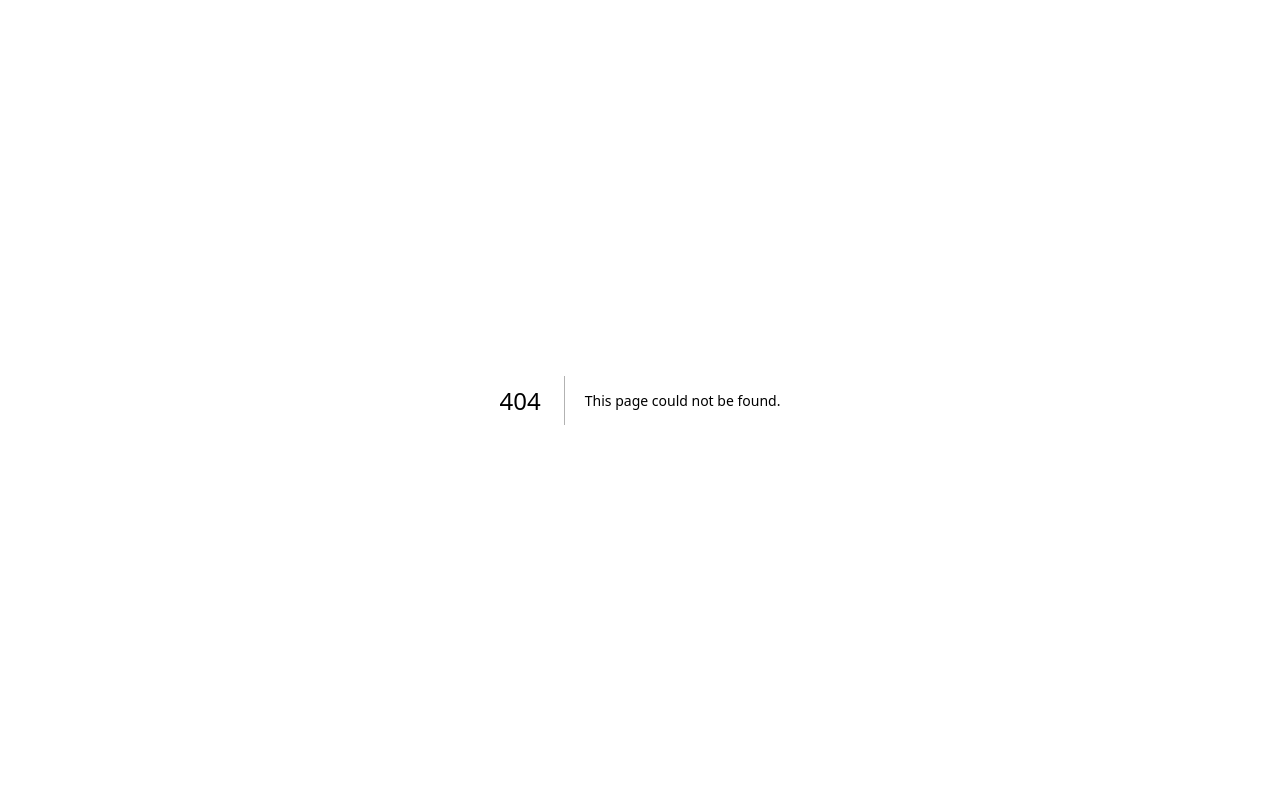
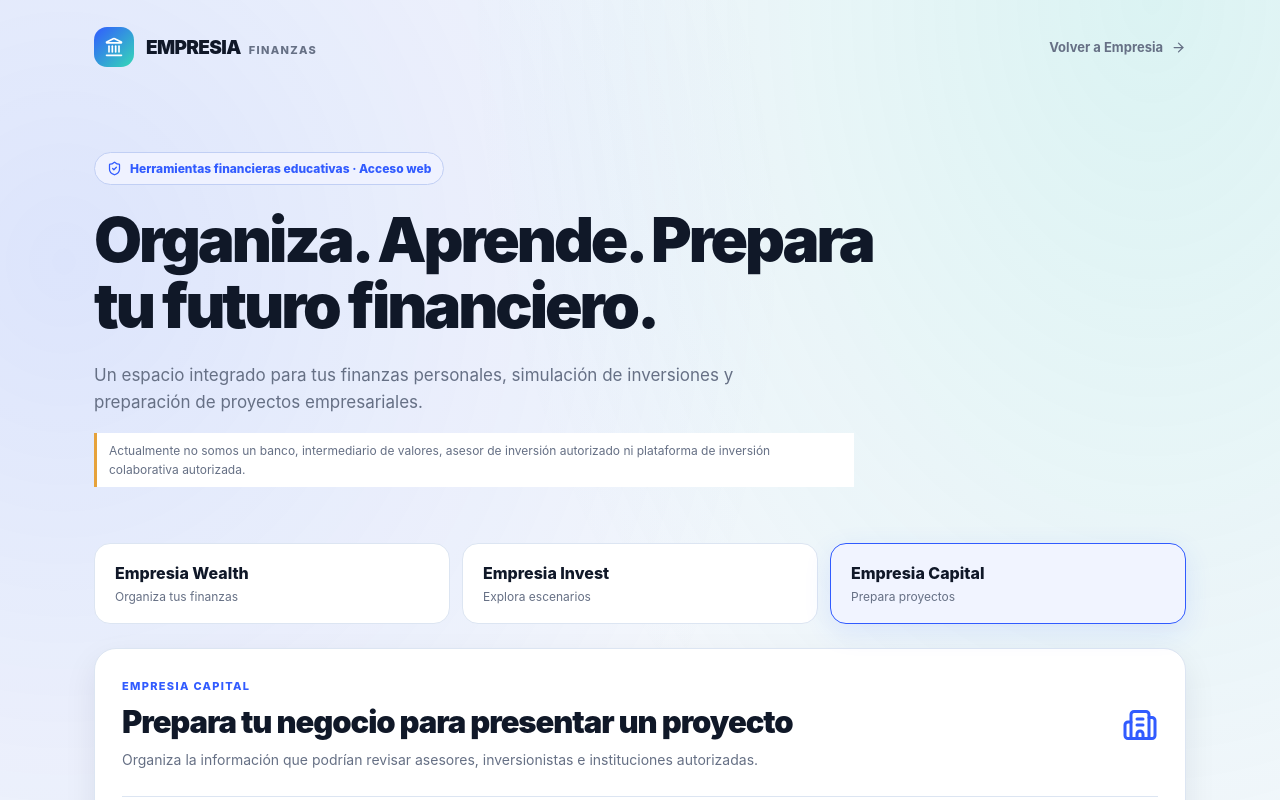
Before and after one commit to angelberiguete-pixel/crm, a Next.js app: page /empresia/capital in a window 1280 px wide. Before the commit this address had no page. Shown: the top 800 px of the page. Built offline with nearby package versions, Linux system fonts and the light colour scheme.

Commit message:
feat(finanzas): add capital web route

```diff
--- /dev/null
+++ b/app/empresia/capital/page.tsx
@@ -0,0 +1,11 @@
+import type { Metadata } from "next";
+import FinanceWorkbench from "../finanzas/finance-workbench";
+
+export const metadata: Metadata = {
+  title: "Empresia Capital | Preparación de proyectos",
+  description: "Prepara documentación para posibles proyectos de financiamiento, sin captación de fondos.",
+};
+
+export default function Page() {
+  return <FinanceWorkbench section="capital" />;
+}
```
